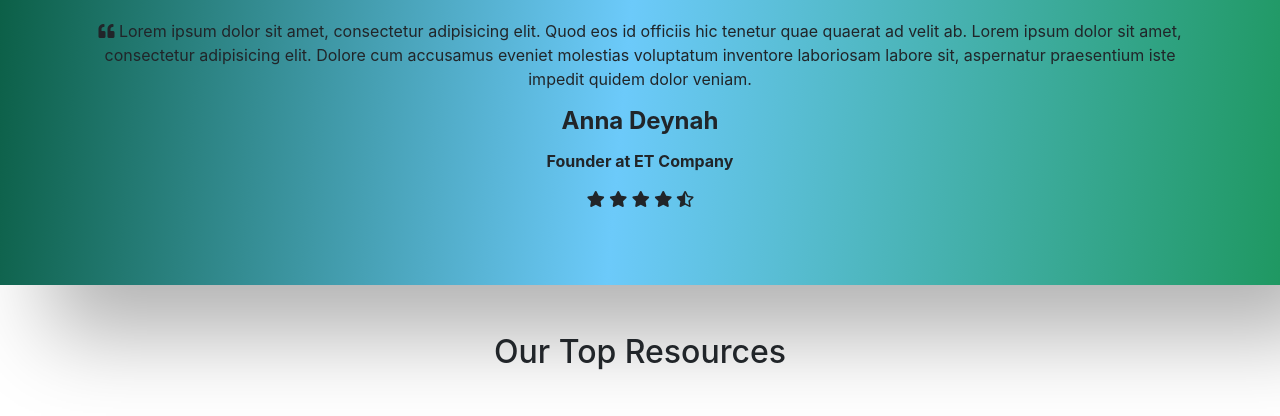
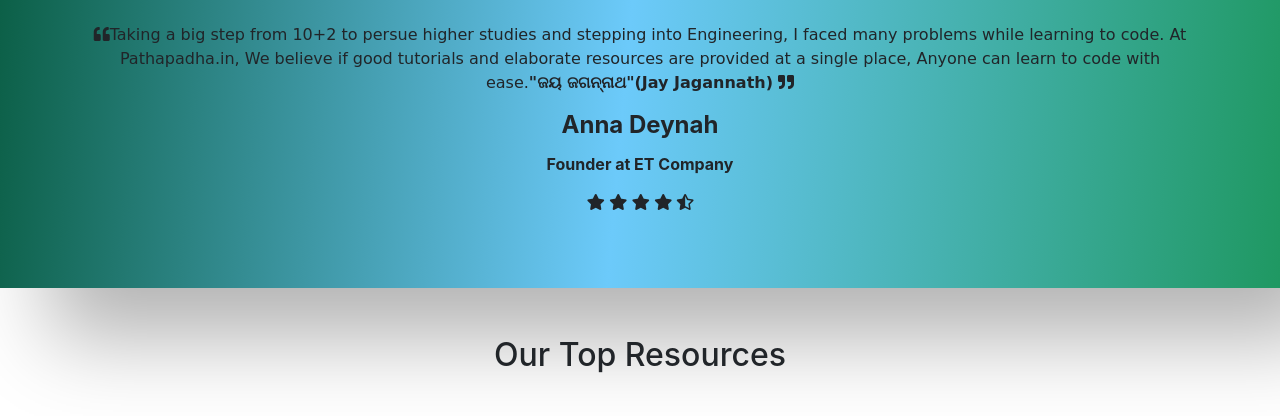
Before and after one commit to rashmi-ranjan-das/education, a Django app: page / in a window 1280 px wide. Shown: the part 3219-3635 px from the top of the page. Run offline with Django 3.2, Linux system fonts and the light colour scheme; some libraries are stand-ins or nearby versions.

Commit message:
Homepage content added except instructors

```diff
--- a/main/static/main/css/style.css
+++ b/main/static/main/css/style.css
@@ -1,6 +1,9 @@
 /*----------------general---------------*/
 h1{
   color: #00378a;
+}
+.pm-button:hover{
+  color: black;
 }
 /*---------------------navbar---------------------*/
 nav{
--- a/main/templates/main/base.html
+++ b/main/templates/main/base.html
@@ -10,8 +10,8 @@
     <link rel="stylesheet" href="{% static 'main/css/style.css' %}">
     <style>
         .nav-link{
-            font-size: 1.2rem;
-            margin: 1.6%;
+            font-size: 1.1rem;
+            margin: 1.0%;
         }
     </style>
 </head>
@@ -33,10 +33,12 @@
                     <a class="nav-link" href="{% url 'articles' %}">Articles</a>
                     <a class="nav-link" href="{% url 'about' %}">About</a>
                     <a class="nav-link" href="{% url 'contact' %}">Contact</a>
+                    <a class="nav-link text-warning" href="{% url 'donation' %}"><b>Donate</b></a>
                 </div>
             </div>
         </div>
       </nav>
+
       {% block content %}
 
       {% endblock %}
@@ -62,7 +64,7 @@
                         <p>
                           <i class="fas fa-envelope mr-3"></i>in.pathapadha@gmail.com</p>
                         <p>
-                          <i class="fas fa-phone mr-3"></i>+91-8249180488</p>
+                          <i class="fas fa-phone mr-3"></i>+91-8093430989 (Whatsapp)</p>
                 </div>
             </div>
         <hr>
--- a/main/templates/main/home.html
+++ b/main/templates/main/home.html
@@ -34,28 +34,37 @@
 <div class="container-fluid section1">
 <div class="container mt-3">
     <div style="text-align: center;">
-        <h1 style="margin-bottom: 2%;">Our Offerings</h1>
+        <h1 style="margin-bottom: 2%; color:black">Our Offerings</h1>
     </div>
 <div class="card-deck">
     <div class="card">
       <img class="card-img-top" src="https://mk0analyticsindf35n9.kinstacdn.com/wp-content/uploads/2019/10/python-1.jpg" alt="Card image cap">
       <div class="card-body">
-        <h5 class="card-title">Programming Tutorial</h5>
-        <p class="card-text">This is a wider card with supporting text below as a natural lead-in to additional content. This content is a little bit longer.</p>
+        <div style="text-align: center;">
+          <h5 class="card-title">Programming Tutorial</h5>
+        </div>
+        <p class="card-text" style="font-family: cursive;">Get Started with Coding with our free tutorials in <b>ODIA</b> for a better grasp on the concepts and thereby Better Understanding. </p>
+        <div style="text-align: center;"><a href="{% url 'explore' %}"><p style="font-family: cursive;">Tutorials</p></a></div>
       </div>
     </div>
     <div class="card">
       <img class="card-img-top" src="https://mk0analyticsindf35n9.kinstacdn.com/wp-content/uploads/2019/10/python-1.jpg" alt="Card image cap">
       <div class="card-body">
-        <h5 class="card-title">Technical Resources</h5>
-        <p class="card-text">This card has supporting text below as a natural lead-in to additional content.</p>
+        <div style="text-align: center;">
+          <h5 class="card-title">Technical Resources</h5>
+        </div>
+        <p class="card-text" style="font-family: cursive;">Along with the tutorials, we are providing you with Notes and Resources all at a single place. You can refer them and practice the questions.</p>
+        <div style="text-align: center;"><a href="{% url 'resources' %}"><p style="font-family: cursive;">Notes and Resources</p></a></div>
       </div>
     </div>
     <div class="card">
       <img class="card-img-top" src="https://mk0analyticsindf35n9.kinstacdn.com/wp-content/uploads/2019/10/python-1.jpg" alt="Card image cap">
       <div class="card-body">
-        <h5 class="card-title">24 X 7 Assistance</h5>
-        <p class="card-text">This is a wider card with supporting text below as a natural lead-in to additional content. This card has even longer content than the first to show that equal height action.</p>
+        <div style="text-align: center;">
+          <h5 class="card-title">24 X 7 Assitance</h5>
+        </div>
+        <p class="card-text" style="font-family: cursive;">May it be doubts, counselling, or any career related queries, "We Are Here For You All The Time to Help You Out on Your Journey".</p>
+        <div style="text-align: center;"><a href="{% url 'contact' %}"><p style="font-family: cursive;">Contact Us</p></a></div>
       </div>
     </div>
   </div>
@@ -64,7 +73,7 @@
     <a href="{% url 'explore' %}" ><div class="btn btn-primary">View More Courses</div></a>
 </div>
 </div>
-<div class="container-fluid section2 mt-5 mb-5">
+<div class="container section2 mt-5 mb-5">
     <div class="row">
         <div class="col-xs-12 col-sm-12 col-md-4 col-lg-4 icon-class" style="text-align: center;">
             <svg width="8em" height="8em" viewBox="0 0 16 16" class="bi bi-laptop icons1" fill="currentColor" xmlns="http://www.w3.org/2000/svg">
@@ -91,7 +100,7 @@
 <div class="container-fluid section3 mt-5 mb-5 pc-card">
     <div class="container mt-3">
     <div style="text-align: center;">
-        <h1 style="margin-bottom: 2%;">Our Instructors</h1>
+        <h1 style="margin-bottom: 2%; color:black">Our Instructors</h1>
     </div>
     <div class="row">
         <div class="col-md-4">
@@ -211,13 +220,15 @@
 </div>
 
     </div>
-    <div class="container-fluid section2 mt-5 mb-5">
+    <div class="container section2 mt-5 mb-5">
         <div class="row">
-            <div class="col-xs-12 col-sm-12 col-md-6" style="text-align: center;">
+            <div class="col-xs-12 col-sm-12 col-md-6" style="text-align: justify;">
+              <div style="text-align: center;">
                 <h3>More About Us</h3>
                 <h1>Want to Know More?</h1>
-                <p>Lorem ipsum dolor sit amet consectetur adipisicing elit. Eligendi velit totam sit impedit repellat explicabo distinctio culpa. Optio a non mollitia impedit repellat nihil harum distinctio, ipsum, numquam, provident amet.</p>
-                <div class="container mt-4" style="text-align: center;">
+              </div>
+                <p style="font-family: cursive; font-size:large">We are a small group of 12-15 members working to give a kick-start to the career of the young generations by teaching them to code in their own native language i.e. <b>ODIA</b>. When we were at your age, we too faced the same difficulty and thus we dont want the future generation to suffer like we did. </p>
+                <div class="container mt-3" style="text-align: center;">
                   <a href="{% url 'about' %}"><div class="btn btn-primary">More About Us</div></a>
                 </div>
             </div>
@@ -240,12 +251,8 @@
                             <img src="https://mdbootstrap.com/img/Photos/Avatars/img%20(30).jpg" class="rounded-circle img-fluid"
                             alt="First sample avatar image">
                         </div>
-                        <p>
-                            <i class="fas fa-quote-left"></i> Lorem ipsum dolor sit amet, consectetur adipisicing elit. Quod
-                            eos
-                            id officiis hic tenetur quae quaerat ad velit ab. Lorem ipsum dolor sit amet, consectetur
-                            adipisicing elit. Dolore cum accusamus eveniet molestias voluptatum inventore laboriosam labore
-                            sit, aspernatur praesentium iste impedit quidem dolor veniam.
+                        <p style="font-family: cursive;">
+                            <i class="fas fa-quote-left"></i>Taking a big step from 10+2 to persue higher studies and stepping into Engineering, I faced many problems while learning to code. At Pathapadha.in, We believe if good tutorials and elaborate resources are provided at a single place, Anyone can learn to code with ease.<b>"ଜୟ ଜଗନ୍ନାଥ"(Jay Jagannath)</b> <i class="fas fa-quote-right"></i>
                         </p>
                         <h4 class="font-weight-bold">Anna Deynah</h4>
                         <h6 class="font-weight-bold my-3">Founder at ET Company</h6>
@@ -262,12 +269,8 @@
                             <img src="https://mdbootstrap.com/img/Photos/Avatars/img%20(31).jpg" class="rounded-circle img-fluid"
                             alt="Second sample avatar image">
                         </div>
-                        <p>
-                            <i class="fas fa-quote-left"></i> Nemo enim ipsam voluptatem quia voluptas sit aspernatur aut
-                            odit
-                            aut fugit, sed quia consequuntur magni dolores eos qui ratione voluptatem sequi nesciunt. Neque
-                            porro quisquam est, qui dolorem ipsum quia dolor sit amet, consectetur, adipisci velit, sed quia
-                            non numquam eius modi tempora incidunt ut labore. </p>
+                        <p style="font-family: cursive;">
+                            <i class="fas fa-quote-left"></i>I had to go through so many courses and resources; with a messed up schedule. I believe with a good schedule and cleaner plan would have helped me even more. So, from my knowledge, We have gathered all the content you need to get started with your journey to code.  <i class="fas fa-quote-right"></i></p>
                         <h4 class="font-weight-bold">Maria Kate</h4>
                         <h6 class="font-weight-bold my-3">Photographer at Studio LA</h6>
                         <i class="fas fa-star blue-text"> </i>
@@ -283,11 +286,8 @@
                             <img src="https://mdbootstrap.com/img/Photos/Avatars/img%20(3).jpg" class="rounded-circle img-fluid"
                             alt="Third sample avatar image">
                         </div>
-                        <p>
-                            <i class="fas fa-quote-left"></i> Duis aute irure dolor in reprehenderit in voluptate velit esse
-                            cillum dolore eu fugiat nulla pariatur. Excepteur sint occaecat cupidatat non proident, sunt in
-                            culpa qui officia deserunt mollit anim id est laborum. Sed ut perspiciatis unde omnis iste natus
-                            error sit voluptatem accusantium doloremque laudantium.</p>
+                        <p style="font-family: cursive;">
+                            <i class="fas fa-quote-left"></i>You will never know where your path will lead you to but you can definitely choose that path. I believe once you start showing dedication and do hardwork you can achieve anything in your life.<i class="fas fa-quote-right"></i></p>
                         <h4 class="font-weight-bold">John Doe</h4>
                         <h6 class="font-weight-bold my-3">Front-end Developer in NY</h6>
                         <i class="fas fa-star blue-text"> </i>
@@ -297,6 +297,40 @@
                         <i class="far fa-star blue-text"> </i>
                         </div>
                     </div>
+                    <div class="carousel-item">
+                      <div class="testimonial">
+                      <div class="avatar mx-auto mb-4">
+                          <img src="https://mdbootstrap.com/img/Photos/Avatars/img%20(3).jpg" class="rounded-circle img-fluid"
+                          alt="Third sample avatar image">
+                      </div>
+                      <p style="font-family: cursive;">
+                        <i class="fas fa-quote-left"></i>Never Give Up! Be consistent and keep practicing. Consistency in the right path is the key to success. We are there to help in making you consistent in your career path.<i class="fas fa-quote-right"></i></p>
+                      <h4 class="font-weight-bold">John Doe</h4>
+                      <h6 class="font-weight-bold my-3">Front-end Developer in NY</h6>
+                      <i class="fas fa-star blue-text"> </i>
+                      <i class="fas fa-star blue-text"> </i>
+                      <i class="fas fa-star blue-text"> </i>
+                      <i class="fas fa-star blue-text"> </i>
+                      <i class="far fa-star blue-text"> </i>
+                      </div>
+                   </div>
+                  <div class="carousel-item">
+                    <div class="testimonial">
+                    <div class="avatar mx-auto mb-4">
+                        <img src="https://mdbootstrap.com/img/Photos/Avatars/img%20(3).jpg" class="rounded-circle img-fluid"
+                        alt="Third sample avatar image">
+                    </div>
+                    <p style="font-family: cursive;">
+                      <i class="fas fa-quote-left"></i>There are many students who come out of their schooling life from Odia Schools and thus it gets difficult for them to understand the concepts of programming. Keeping this in mind, Our team has come forward to help you all.<i class="fas fa-quote-right"></i></p>
+                    <h4 class="font-weight-bold">John Doe</h4>
+                    <h6 class="font-weight-bold my-3">Front-end Developer in NY</h6>
+                    <i class="fas fa-star blue-text"> </i>
+                    <i class="fas fa-star blue-text"> </i>
+                    <i class="fas fa-star blue-text"> </i>
+                    <i class="fas fa-star blue-text"> </i>
+                    <i class="far fa-star blue-text"> </i>
+                    </div>
+                  </div>
                     </div>
                     <a class="carousel-control-prev left carousel-control" href="#carousel-example-1" role="button"
                     data-slide="prev">
@@ -315,16 +349,16 @@
             </section>
         </div>
         </div>
-        <div class="container-fluid section2 mt-5 mb-5 mobile-article1">
+        <div class="container section2 mt-5 mb-5 mobile-article1">
             <div style="text-align: center;">
                 <h2>Our Top Resources</h2>
             </div>
             <div class="row mt-5 mb-5">
                 <div class="col-xs-12 col-sm-12 col-md-6" style="text-align: center;">
                     <h3>Python Tutorials</h3>
-                    <p>Lorem ipsum dolor sit amet consectetur adipisicing elit. Eligendi velit totam sit impedit repellat explicabo distinctio culpa. Optio a non mollitia impedit repellat nihil harum distinctio, ipsum, numquam, provident amet.</p>
+                    <p style="font-family: cursive; font-size:large">We have brought you Tutorials on the most popular programming language of the world which is widely used i.e. <b>PYTHON</b>. The entire course is in your native language <b>ODIA</b>. A course which you will find nowhere on the Internet. So, Whom are you waiting for? Lets Get Started.</p>
                     <div class="container mt-4" style="text-align: center;">
-                        <a href="{% url 'explore' %}"><div class="btn btn-primary">Read More</div></a>
+                        <a href="{% url 'explore' %}"><div class="btn btn-primary">Get Started</div></a>
                     </div>
                 </div>
                 <div class="col-xs-12 col-sm-12 col-md-6 home-image" style="text-align: center;">
@@ -337,18 +371,18 @@
                 </div>
                 <div class="col-xs-12 col-sm-12 col-md-6" style="text-align: center;">
                     <h3>C++ Tutorials</h3>
-                    <p>Lorem ipsum dolor sit amet consectetur adipisicing elit. Eligendi velit totam sit impedit repellat explicabo distinctio culpa. Optio a non mollitia impedit repellat nihil harum distinctio, ipsum, numquam, provident amet.</p>
+                    <p style="font-family: cursive; font-size:large">We have brought you Tutorials on one of the top most language which is used in almost every company i.e. <b>C++</b>. The entire course is in your native language <b>ODIA</b>. A course which you will find nowhere on the Internet. So, Whom are you waiting for? Lets Get Started.</p>
                     <div class="container mt-4" style="text-align: center;">
-                      <a href="{% url 'explore' %}"><div class="btn btn-primary">Read More</div></a>
+                      <a href="{% url 'explore' %}"><div class="btn btn-primary">Get Started</div></a>
                     </div>
                 </div>
             </div>
             <div class="row mt-5 mb-5">
                 <div class="col-xs-12 col-sm-12 col-md-6" style="text-align: center;">
                     <h3>Notes and Books</h3>
-                    <p>Lorem ipsum dolor sit amet consectetur adipisicing elit. Eligendi velit totam sit impedit repellat explicabo distinctio culpa. Optio a non mollitia impedit repellat nihil harum distinctio, ipsum, numquam, provident amet.</p>
+                    <p style="font-family: cursive; font-size:large">Have you ever encountered tutorials, Notes and Resources at the same place? We have made all the facilities available for you entirely free of cost. You can enjoy the Tutorials as well as the resources collected from all over the Internet at one place. Have a good time accessing the resources and Learning from us.</p>
                     <div class="container mt-4" style="text-align: center;">
-                      <a href="{% url 'resources' %}"><div class="btn btn-primary">Read More</div></a>
+                      <a href="{% url 'resources' %}"><div class="btn btn-primary">Access Resources</div></a>
                     </div>
                 </div>
                 <div class="col-xs-12 col-sm-12 col-md-6" style="text-align: center;">
--- a/main/views.py
+++ b/main/views.py
@@ -69,8 +69,8 @@ def webi1003(request):
     return render(request, 'main/Articles/WebDev/1003.html')
 
 def mail(request):
-    persons = ['Bhabatosh Mohanta', 'Rashmi Ranjan Das', 'Smita Kumari Jha']
-    num = random.randint(0,3)
+    persons = ['Bhabatosh Mohanta', 'Rashmi Ranjan Das', 'Smita Kumari Jha', 'Shovna Panda', 'Suman']
+    num = random.randint(0,4)
     success = 1
     if request.method == 'POST':
         name = request.POST['name']
@@ -84,8 +84,8 @@ def mail(request):
         message = 'Name: ' + name + '\n' + 'Email: ' + email + '\n' + 'Address: ' + address + '\n' + 'Contact Number: ' + phone + '\n' +"Education: " + study + '\n' + "Message: " + feedback
         reply = 'This is an autogenerated email.\n\n Your Feedback has been submitted successfully. Our team will reach to you within 24 hours.\n\n Thankyou for your valuable time and support.\n\n Important: Do not reply to this mail.'
         try:
-            send_mail(subject1, 'Submission Details: \n\n' + message + '\n\n' + reply + '\n', 'rashmirdas5@gmail.com', [email], fail_silently=False)
-            send_mail(subject2, message + '\n\n Assigned Person: ' + persons[num], 'rashmirdas5@gmail.com', ['rashmirdas5@gmail.com'], fail_silently=False)
+            send_mail(subject1, 'Submission Details: \n\n' + message + '\n\n' + reply + '\n', 'in.pathapadha@gmail.com', [email], fail_silently=False)
+            send_mail(subject2, message + '\n\n Assigned Person: ' + persons[num], 'in.pathapadha@gmail.com', ['in.pathapadha@gmail.com'], fail_silently=False)
         except:
             success = 0
         print(success)
@@ -98,8 +98,5 @@ def mail(request):
     else:
         return redirect("/contact")
 
-def failure(request):
-    return render(request, 'main/failure.html')
-
-def success(request):
-    return render(request, 'main/success.html')
+def donation(request):
+    return render(request, 'main/donation.html')
--- a/odia/settings.py
+++ b/odia/settings.py
@@ -122,9 +122,9 @@ STATIC_URL = '/static/'
 STATIC_ROOT = os.path.join(BASE_DIR, "static")
 
 EMAIL_BACKEND = 'django.core.mail.backends.smtp.EmailBackend'
-EMAIL_HOST_USER = 'rashmirdas5@gmail.com'
+EMAIL_HOST_USER = 'in.pathapadha@gmail.com'
 EMAIL_HOST = 'smtp.gmail.com'
-EMAIL_HOST_PASSWORD = 'mamapua12@'
+EMAIL_HOST_PASSWORD = 'pathapadha.in'
 EMAIL_PORT = 587
 EMAIL_USE_TLS = True
 EMAIL_USE_SSL = False
--- a/odia/urls.py
+++ b/odia/urls.py
@@ -40,6 +40,5 @@ urlpatterns = [
     path('articles/webdev/i1002', views.webi1002, name='web2'),
     path('articles/webdev/i1003', views.webi1003, name='web3'),
     path('contact/mail', views.mail, name="mail"),
-    path('failure/', views.failure, name="failure"),
-    path('success/', views.success, name="success"),
+    path('donation/', views.donation, name="donation"),
 ]
--- a/static/main/css/style.css
+++ b/static/main/css/style.css
@@ -1,4 +1,10 @@
 /*----------------general---------------*/
+h1{
+  color: #00378a;
+}
+.pm-button:hover{
+  color: black;
+}
 /*---------------------navbar---------------------*/
 nav{
     background-color:black;
@@ -132,7 +138,6 @@ svg{
     position: relative;
     border: 5px solid #fff;
   }
-
   .card-01 .height-fix .card-img-overlay
   {
     top: inherit;
@@ -167,6 +172,7 @@ svg{
 
   .article-content {
     font-size: 1.3em;
+    font-family: 'Trebuchet MS', 'Lucida Sans Unicode', 'Lucida Grande', 'Lucida Sans', Arial, sans-serif;
   }
 
   .img-container {
@@ -302,6 +308,7 @@ svg{
         height: 6rem;
     }
 }
+
 @media only screen and (max-width: 768px){
     .icon-class{
         margin-bottom: 5%;
```
Also changed, not shown: main/templates/main/donation.html (added, +31 -0 lines), main/templates/main/failure.html (deleted, +0 -17 lines), main/templates/main/success.html (deleted, +0 -14 lines), main/templates/main/Articles/C++/1001.html (line endings or trailing spaces).
